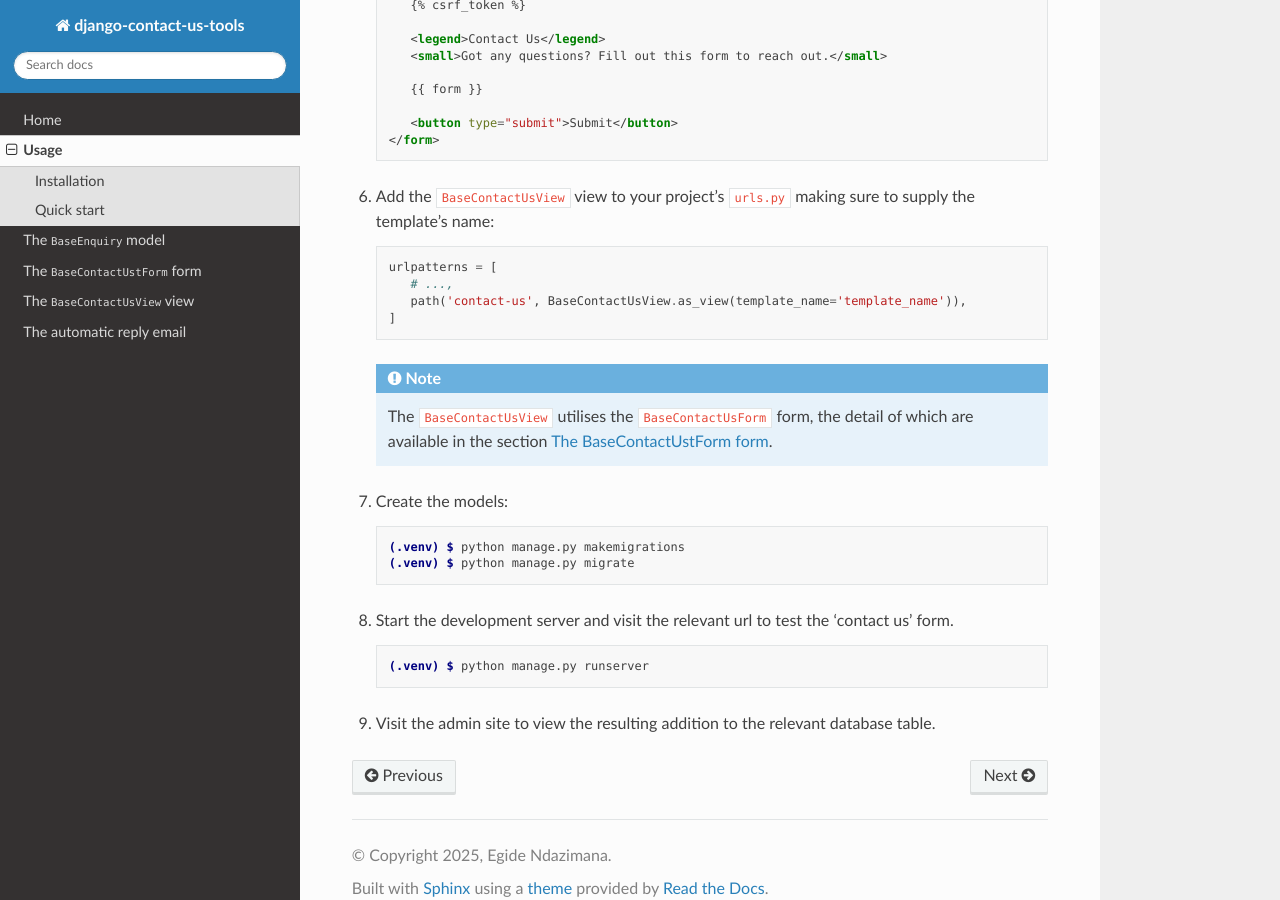
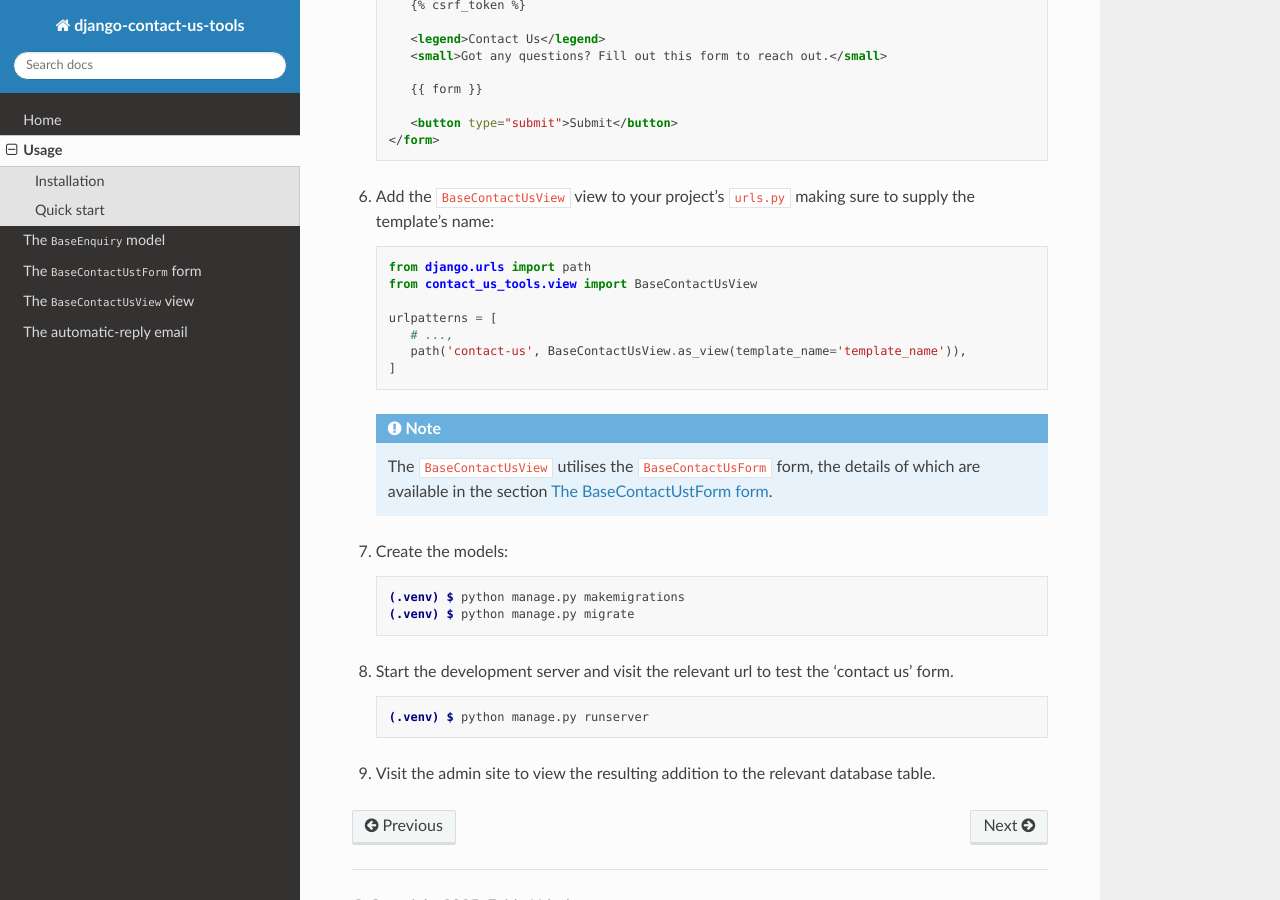
Before and after one commit to egiden/django-contact-us-tools, a Sphinx documentation site: the page built from docs/source/usage.rst, in a window 1280 px wide and 900 px high, scrolled down 1785 px. Built offline with Sphinx 7.4.7 and the Read the Docs theme 3.1.0, drawn with Linux system fonts in a browser that asks for light colours.

Commit message:
Update .rst files

```diff
--- a/docs/source/reply_email.rst
+++ b/docs/source/reply_email.rst
@@ -1,2 +1,2 @@
-The automatic reply email
+The automatic-reply email
 =========================
--- a/docs/source/usage.rst
+++ b/docs/source/usage.rst
@@ -98,6 +98,9 @@ Quick start
 
    .. code-block:: python
 
+      from django.urls import path
+      from contact_us_tools.view import BaseContactUsView
+
       urlpatterns = [
          # ...,
          path('contact-us', BaseContactUsView.as_view(template_name='template_name')),
@@ -105,7 +108,7 @@ Quick start
 
    .. note::
 
-      The ``BaseContactUsView`` utilises the ``BaseContactUsForm`` form, the detail of which are available in the section :doc:`base_contactus_form`.
+      The ``BaseContactUsView`` utilises the ``BaseContactUsForm`` form, the details of which are available in the section :doc:`base_contactus_form`.
 
 #. Create the models:
 
```
